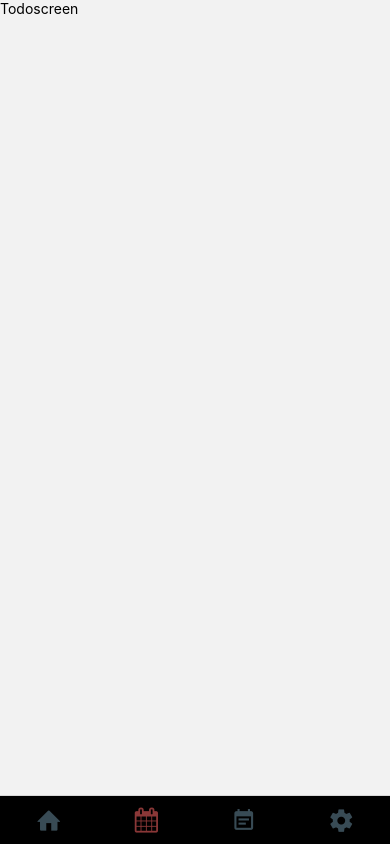
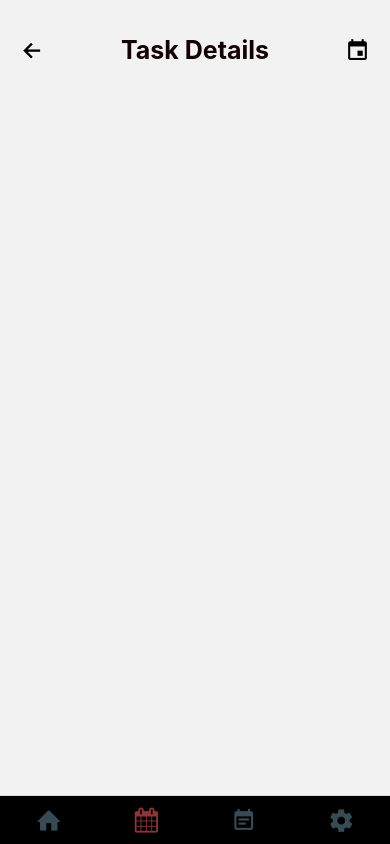
Before and after one commit to tolu2507/task_management, a React Native app: screen /Todo in a window 390 px wide. Built offline with nearby package versions, Linux system fonts and the light colour scheme.

Commit message:
the todoscreen build started

```diff
--- a/src/components/Description.tsx
+++ b/src/components/Description.tsx
@@ -12,7 +12,7 @@ export function DescriptionComponent({text, smalltext,style, style2}: Descriptio
 }
 interface Description {
   text: string;
-  smalltext: string;
+  smalltext?: string;
   style?: {};
   style2?:{}
 }
--- /dev/null
+++ b/src/components/Title.tsx
@@ -0,0 +1,50 @@
+/* eslint-disable prettier/prettier */
+import {StyleSheet, Text, View} from 'react-native';
+import React from 'react';
+import ButtonComponent from './Pressable';
+import {IonIcon, MaterialIcons} from '../utils/Icon';
+
+const Title = ({navigation, style, color, icon1, icon2}: Title) => {
+  return (
+    <View style={styles.header}>
+      <ButtonComponent
+        style={styles.pressed}
+        onPress={() => navigation.goBack()}>
+        <IonIcon name={icon1} size={25} color={color} />
+      </ButtonComponent>
+      <Text style={[styles.text, style]}>Task details</Text>
+      <ButtonComponent
+        style={styles.pressed}
+        onPress={() => console.log('pressed')}>
+        <MaterialIcons size={25} name={icon2 ? icon2 : ''} color={color} />
+      </ButtonComponent>
+    </View>
+  );
+};
+
+export default Title;
+
+interface Title {
+  navigation: any;
+  style: {};
+  color: any;
+  icon1: string;
+  icon2?: string;
+}
+
+const styles = StyleSheet.create({
+  pressed: {
+    backgroundColor: '#86e683',
+    borderRadius: 25,
+  },
+  text: {
+    color: 'black',
+    fontSize: 17,
+  },
+  header: {
+    flexDirection: 'row',
+    justifyContent: 'space-between',
+    alignItems: 'center',
+    height: 60,
+  },
+});
--- a/src/screens/TasksScreen.tsx
+++ b/src/screens/TasksScreen.tsx
@@ -4,8 +4,7 @@ import React from 'react';
 import TextWrapper from '../components/TextWrapper';
 import PeopleGroupComponent from '../components/PeopleGroupComponent';
 import {DATAITEMS} from '../data/data';
-import {IonIcon, MaterialIcons} from '../utils/Icon';
-import ButtonComponent from '../components/Pressable';
+import Title from '../components/Title';
 
 const TasksScreen = ({route, navigation}: any) => {
   const {item}: {item: DATAITEMS} = route.params;
@@ -22,28 +21,17 @@ const TasksScreen = ({route, navigation}: any) => {
       {/* top section */}
 
       <ImageBackground
-        source={require('../../assets/pic5.png')}
+        source={require('../../assets/pic7.png')}
         style={styles.image}>
         <View style={styles.headerBottom}>
           {/* header view with icons and text */}
-          <View style={styles.header}>
-            <ButtonComponent
-              style={styles.pressed}
-              onPress={() => navigation.goBack()}>
-              <IonIcon name="arrow-back" size={25} color={'#0f0101'} />
-            </ButtonComponent>
-            <Text style={[styles.text, styles.title]}>Task details</Text>
-            <ButtonComponent
-              style={styles.pressed}
-              onPress={() => console.log('pressed')}>
-              <MaterialIcons
-                size={25}
-                name={'dots-horizontal'}
-                color={'#0f0101'}
-              />
-            </ButtonComponent>
-          </View>
-
+          <Title
+            navigation={navigation}
+            style={styles.title}
+            color={styles.iconColor}
+            icon1="arrow-back"
+            icon2="dots-horizontal"
+          />
           {/* header content view  */}
           <View style={styles.content}>
             <TextWrapper text={'Task Title'}>
@@ -88,6 +76,9 @@ const TasksScreen = ({route, navigation}: any) => {
 export default TasksScreen;
 
 const styles = StyleSheet.create({
+  iconColor: {
+    color: '#fbfbfb',
+  },
   pressed: {
     backgroundColor: '#86e683',
     borderRadius: 25,
@@ -96,6 +87,7 @@ const styles = StyleSheet.create({
     textTransform: 'capitalize',
     fontWeight: '700',
     fontSize: 25,
+    color: '#fbfbfb',
   },
   list: {
     padding: 15,
@@ -138,12 +130,6 @@ const styles = StyleSheet.create({
     marginHorizontal: 20,
     marginVertical: 20,
   },
-  header: {
-    flexDirection: 'row',
-    justifyContent: 'space-between',
-    alignItems: 'center',
-    height: 60,
-  },
   headerBottom: {
     flex: 1,
     marginHorizontal: 20,
--- a/src/screens/TodoScreen.tsx
+++ b/src/screens/TodoScreen.tsx
@@ -1,13 +1,40 @@
 /* eslint-disable prettier/prettier */
 import React from 'react';
-import {View, Text} from 'react-native';
+import {View, StyleSheet} from 'react-native';
+import Title from '../components/Title';
 
-const TodoScreen = () => {
+const TodoScreen = ({navigation}: TODO) => {
   return (
-    <View>
-      <Text>Todoscreen</Text>
+    <View style={styles.container}>
+      <View style={styles.content}>
+        <Title
+          navigation={navigation}
+          style={styles.title}
+          color={'black'}
+          icon1={'arrow-back'}
+          icon2="calendar"
+        />
+      </View>
     </View>
   );
 };
 
 export default TodoScreen;
+
+const styles = StyleSheet.create({
+  title: {
+    textTransform: 'capitalize',
+    fontWeight: '700',
+    fontSize: 25,
+    color: '#140101',
+  },
+  container: {
+    flex: 1,
+    position: 'relative',
+  },
+  content: {flex: 1, marginHorizontal: 20, marginVertical: 20},
+});
+
+export interface TODO {
+  navigation: any;
+}
```
Also changed, not shown: assets/pic7.png (added).
